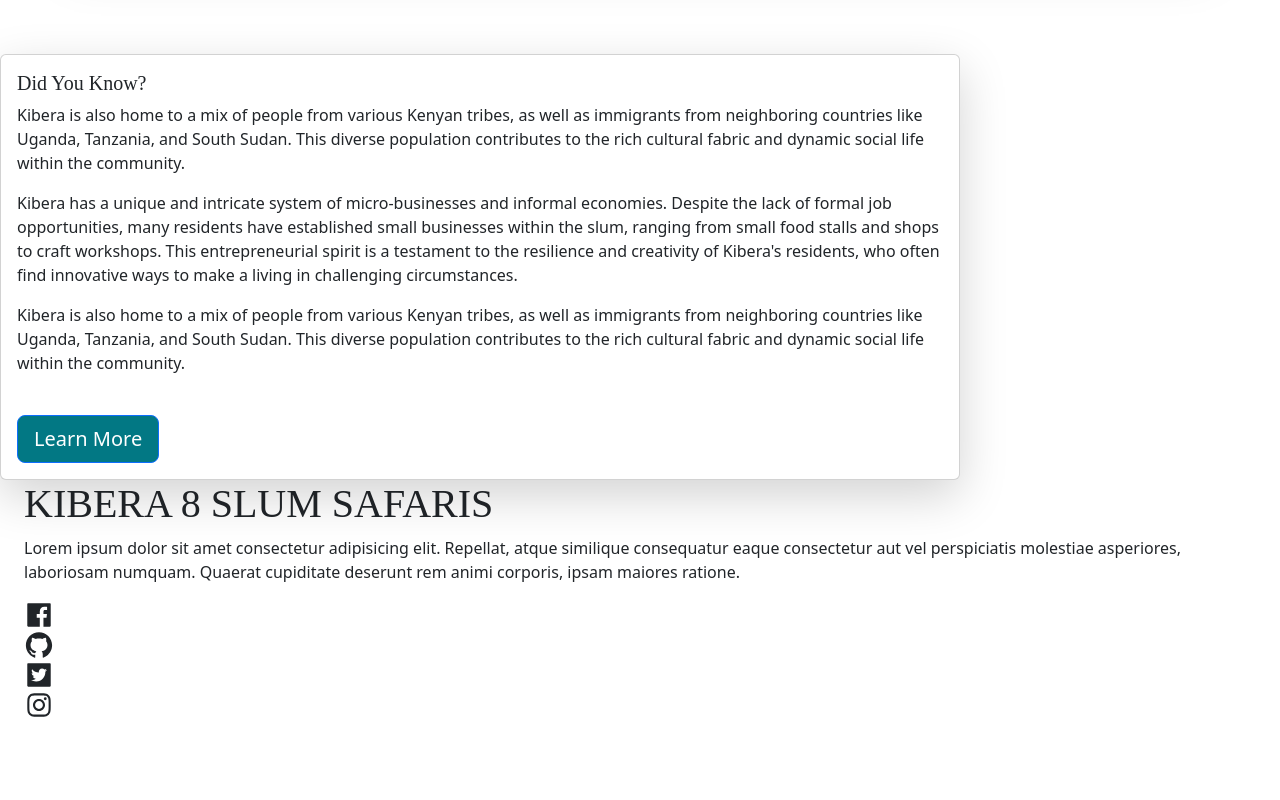
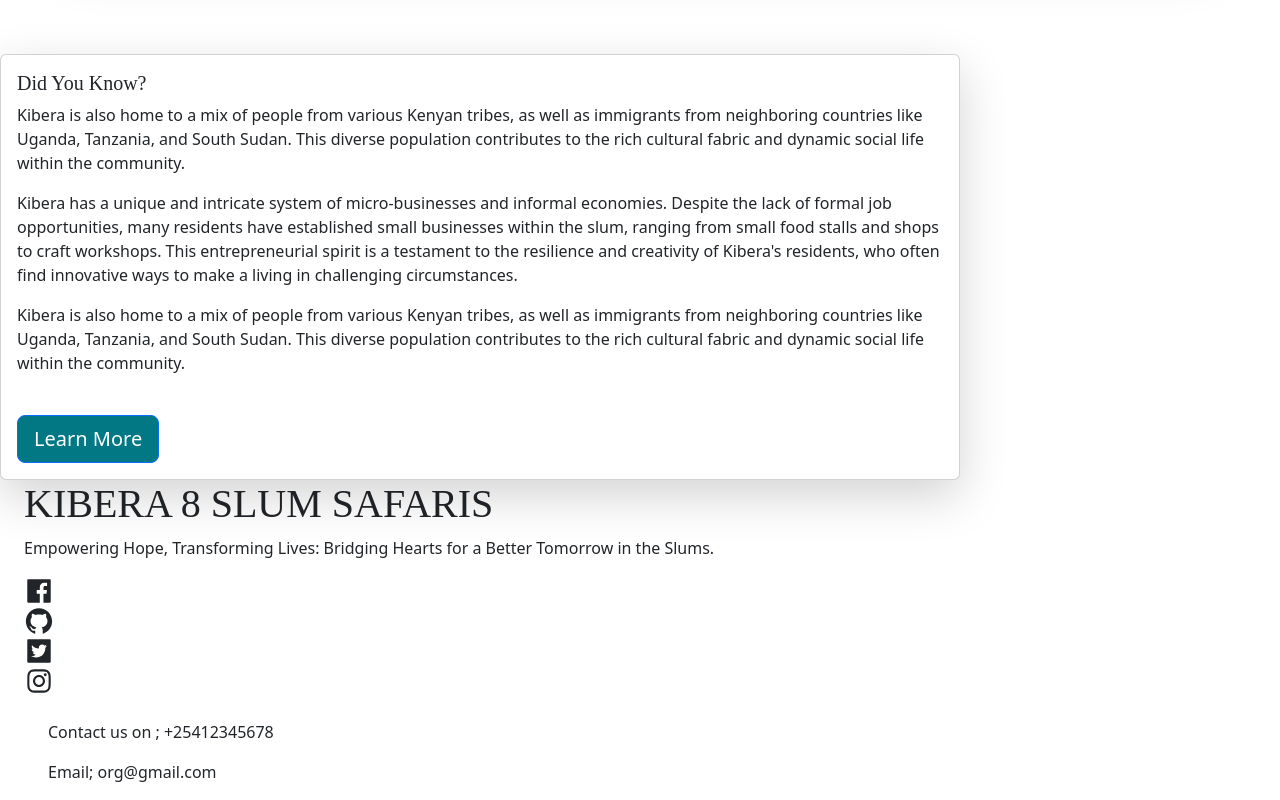
Before and after one commit to wilmwainaina/Kibera-8-Slums-Safaris, a React (Vite) app in the folder front-end/: page / in a window 1280 px wide. Shown: the part 3663-4463 px from the top of the page. Before the commit the page ends 4383 px from the top, so only its background shows below. Built offline with nearby package versions, Linux system fonts and the light colour scheme.

Commit message:
Added footer wording

```diff
--- a/front-end/src/components/Footer.jsx
+++ b/front-end/src/components/Footer.jsx
@@ -11,8 +11,7 @@ function Footer() {
         <div>
           <h1 className='text-2xl font-bold mr-4 sm:text-4xl'>
             KIBERA 8 SLUM SAFARIS</h1>
-          <p>Lorem ipsum dolor sit amet consectetur adipisicing elit. Repellat, atque similique consequatur eaque consectetur aut vel perspiciatis molestiae asperiores, laboriosam numquam. Quaerat cupiditate deserunt rem animi corporis,
-          ipsam maiores ratione.</p>
+          <p>Empowering Hope, Transforming Lives: Bridging Hearts for a Better Tomorrow in the Slums.</p>
         </div>
 
         <div className='flex justify-between md:w-[75%] my-6'>
@@ -20,6 +19,11 @@ function Footer() {
           <AiFillGithub size={30}/>
           <AiFillTwitterSquare size={30}/>
           <AiOutlineInstagram size={30}/>
+       <br></br>
+       <div className='px-4'>
+        <p>Contact us on ; +25412345678</p>
+        <p>Email; org@gmail.com</p>
+       </div>
 
         </div>
 
```
